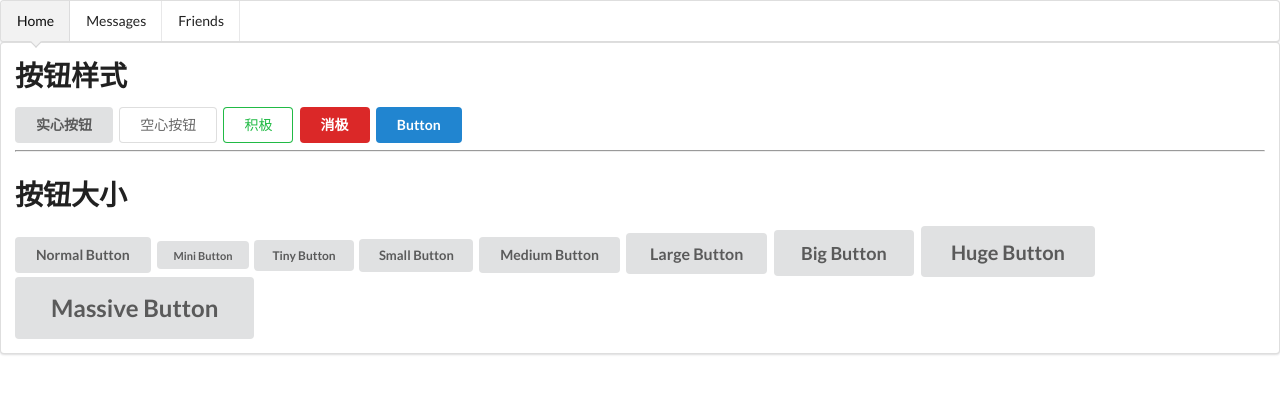
After one commit to ItManHarry/wechat, a Flask app: page /ui/index in a window 1280 px wide. The commit adds this page. Shown: the top 394 px of the page. Run offline with Flask 2, Linux system fonts and the light colour scheme.

Commit message:
add semantic ui

```diff
--- a/chat/__init__.py
+++ b/chat/__init__.py
@@ -1,4 +1,4 @@
-from flask import Flask
+from flask import Flask, render_template
 # 动态创建App实例
 def create_app():
     app = Flask('chat')
@@ -9,6 +9,9 @@ def register_app_global_url(app):
     @app.route('/chat/index')
     def index():
         return '<h1>Chat Index</h1>'
+    @app.route('/ui/index')
+    def ui():
+        return render_template('ui/index.html')
 def register_app_views(app):
     from chat.views.auth import bp_auth
     app.register_blueprint(bp_auth, url_prefix='/auth')
--- a/chat/templates/auth/login.html
+++ b/chat/templates/auth/login.html
@@ -2,6 +2,6 @@
 {% block title %}系统登录{% endblock%}
 {% block main %}
 <div class="ui segment">
-  <p><button class="ui blue large button">Button</button><br></p>
+  <h2>System Login</h2>
 </div>
 {% endblock %}
--- /dev/null
+++ b/chat/templates/ui/index.html
@@ -0,0 +1,23 @@
+{% extends 'base.html'%}
+{% block title %}系统登录{% endblock%}
+{% block main %}
+<div class="ui segment">
+  <h1>按钮样式</h1>
+  <button class="ui button">实心按钮</button>
+  <button class="ui basic button">空心按钮</button>
+  <button class="ui basic positive button">积极</button>
+  <button class="ui negative button">消极</button>
+  <button class="ui blue button">Button</button>
+  <hr>
+  <h1>按钮大小</h1>
+  <button class="ui button">Normal Button</button>
+  <button class="ui button mini">Mini Button</button>
+  <button class="ui button tiny">Tiny Button</button>
+  <button class="ui button small">Small Button</button>
+  <button class="ui button medium">Medium Button</button>
+  <button class="ui button large">Large Button</button>
+  <button class="ui button big">Big Button</button>
+  <button class="ui button huge">Huge Button</button>
+  <button class="ui button massive">Massive Button</button>
+</div>
+{% endblock %}
```
